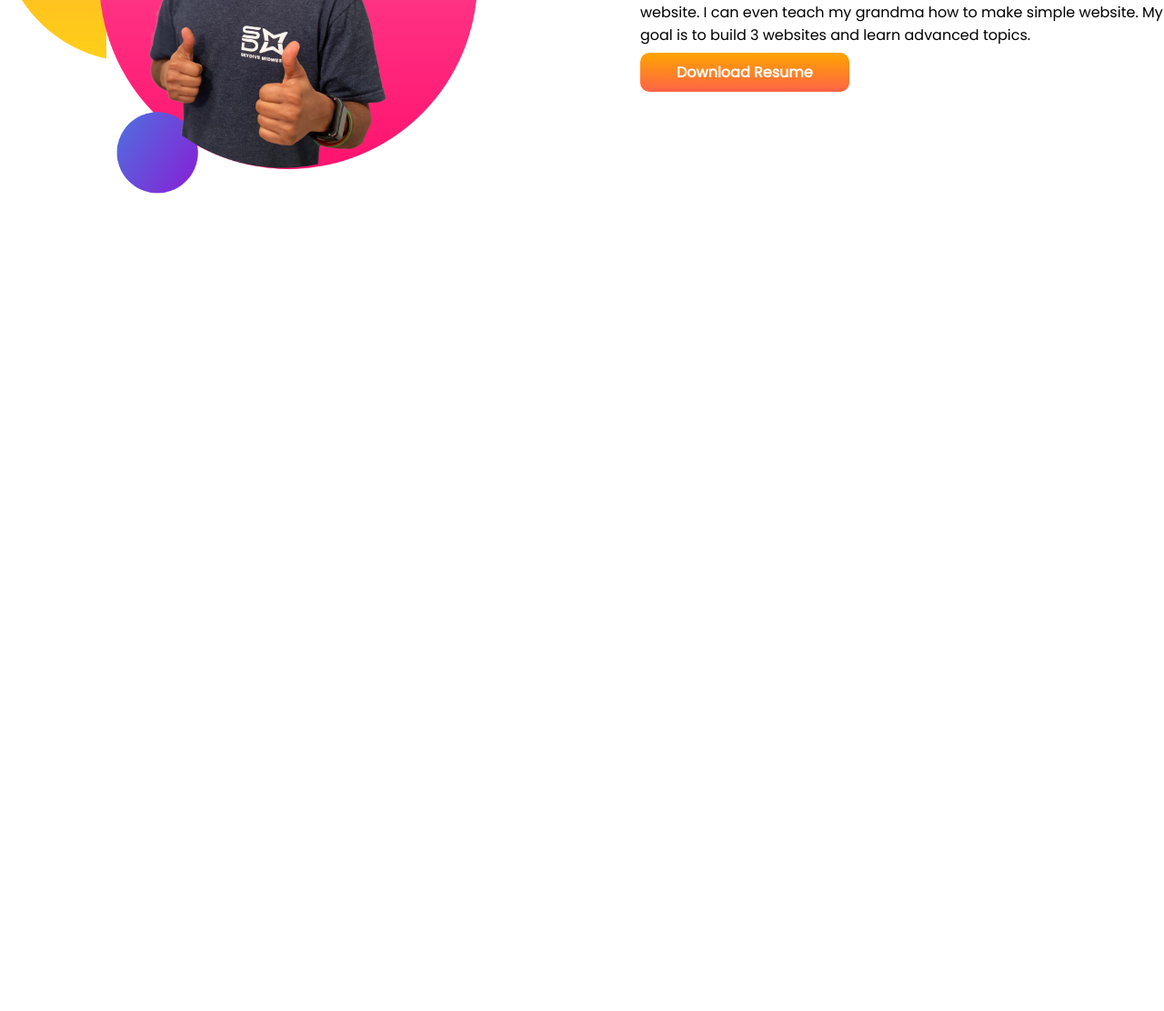
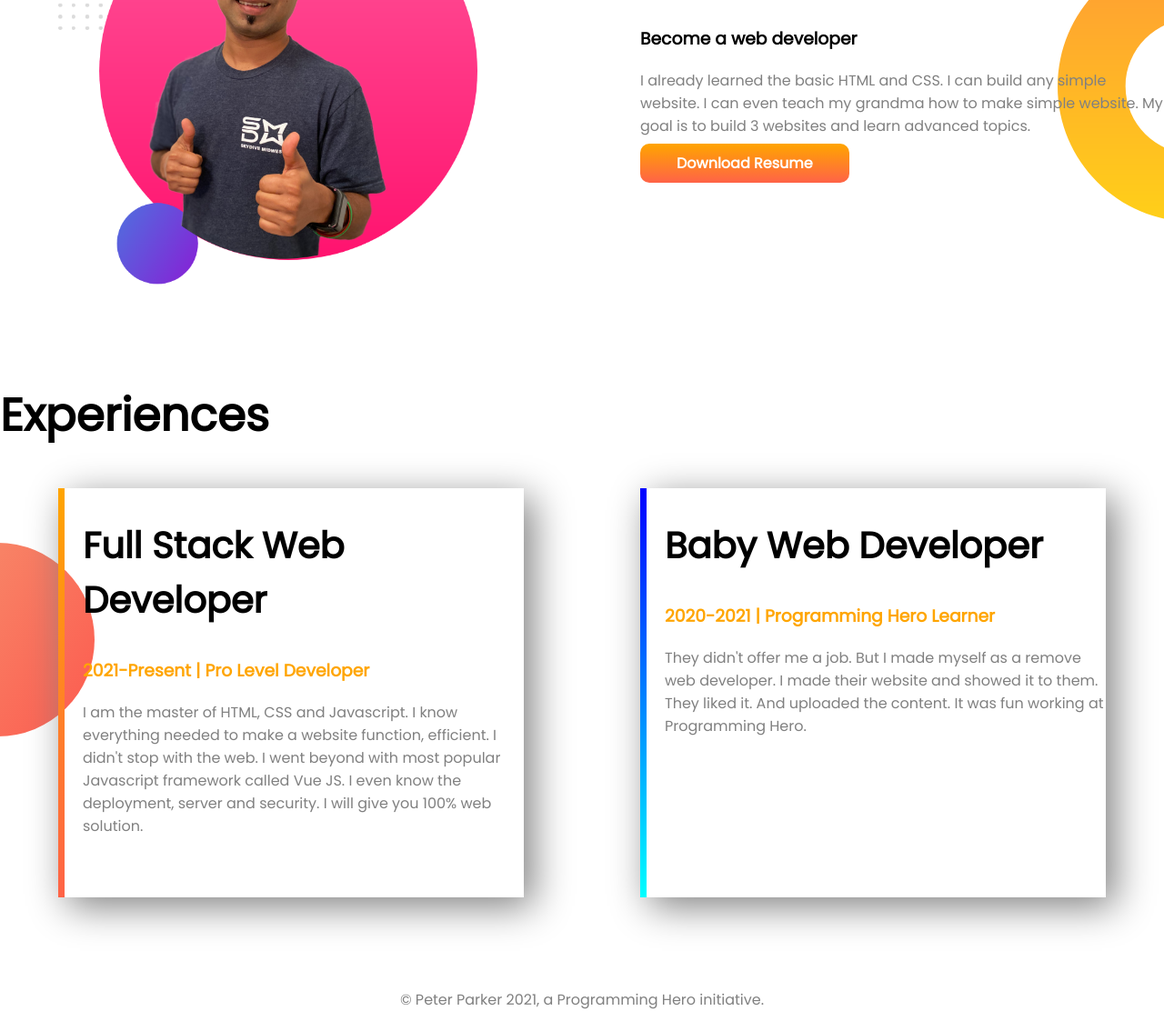
Before and after one commit to arrahman007/developer-portfolio-practice, a plain HTML site: page index.html in a window 1280 px wide. Shown: the part 694-1806 px from the top of the page at 91% size. Before the commit the page ends 914 px from the top, so only its background shows below. Drawn offline with Linux system fonts and the light colour scheme.

Commit message:
all complete

```diff
--- a/index.html
+++ b/index.html
@@ -13,7 +13,7 @@
 </head>
 
 <body>
-    <section class="top-banner">
+    <section class="top-banner flexible-container">
         <div class="half-width">
             <h1>Welcome To</h1>
             <h1><span class="orange-color">Peter Parker</span> World</h1>
@@ -34,7 +34,7 @@
         </div>
     </section>
 
-    <section class="dream-big">
+    <section class="dream-big flexible-container">
         <div class="half-width">
             <img src="images/jhankar2.png" alt="">
         </div>
@@ -47,6 +47,29 @@
         </div>
     </section>
 
+    <section class="experience-area">
+        <h1>Experiences</h1>
+        <div class="flexible-container">
+            <div class="experience-item" id="web-dev-exp">
+                <h2>Full Stack Web Developer</h2>
+                <h3 class="orange-color">2021-Present | Pro Level Developer</h3>
+                <p>I am the master of HTML, CSS and Javascript. I know everything needed to make a website function,
+                    efficient. I didn't stop with the web. I went beyond with most popular Javascript framework called
+                    Vue
+                    JS. I even know the deployment, server and security. I will give you 100% web solution.</p>
+            </div>
+            <div class="experience-item" id="baby-web-dev">
+                <h2>Baby Web Developer</h2>
+                <h3 class="orange-color">2020-2021 | Programming Hero Learner</h3>
+                <p>They didn't offer me a job. But I made myself as a remove web developer. I made their website and
+                    showed
+                    it to them. They liked it. And uploaded the content. It was fun working at Programming Hero.</p>
+            </div>
+        </div>
+    </section>
+
+    <footer>© Peter Parker 2021, a Programming Hero initiative.</footer>
+
 </body>
 
 </html>
--- a/style.css
+++ b/style.css
@@ -8,12 +8,17 @@ h1 {
     font-size: 50px;
 }
 
+h2 {
+    font-size: 40px;
+}
+
 .orange-color {
     color: orange;
 }
 
-section {
+.flexible-container {
     display: flex;
+    margin-bottom: 100px;
 }
 
 .half-width {
@@ -42,4 +47,41 @@ section {
 .dream-big {
     background-image: url(images/dream-bg.png);
     background-repeat: no-repeat;
+    background-position: right;
 }
+
+.experience-item {
+    box-shadow: 10px 10px 40px gray;
+    width: 40%;
+    margin-left: 5%;
+    margin-right: 5%;
+    padding-left: 20px;
+    padding-bottom: 50px;
+}
+
+.experience-area {
+    background-image: url(images/exp-bg.png);
+    background-repeat: no-repeat;
+    background-position: left;
+}
+
+#web-dev-exp {
+    border-left: 7px solid;
+    border-image: linear-gradient(orange, tomato);
+    border-image-slice: 1;
+}
+
+#baby-web-dev {
+    border-left: 7px solid;
+    border-image: linear-gradient(blue, cyan);
+    border-image-slice: 1;
+}
+
+p {
+    color: gray;
+}
+
+footer {
+    text-align: center;
+    color: gray;
+}
```
